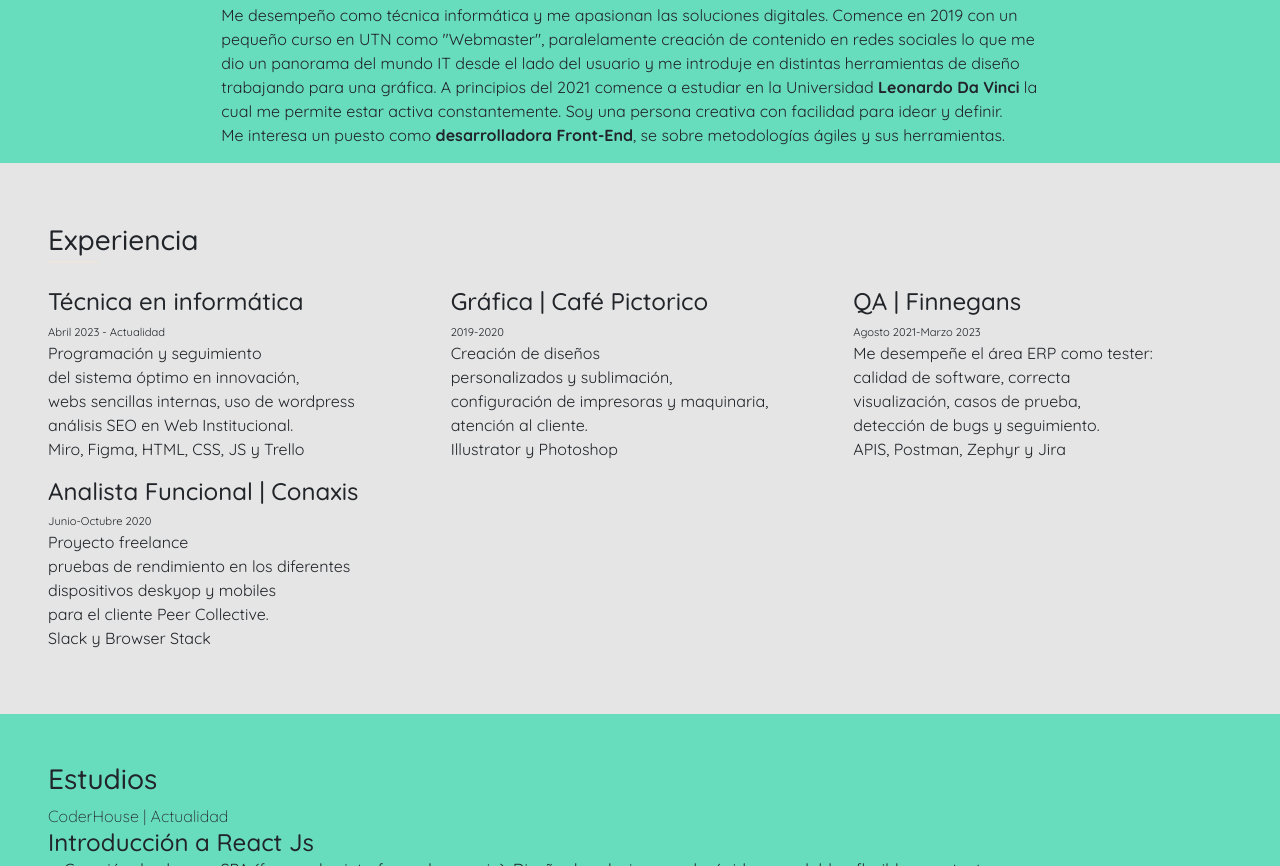
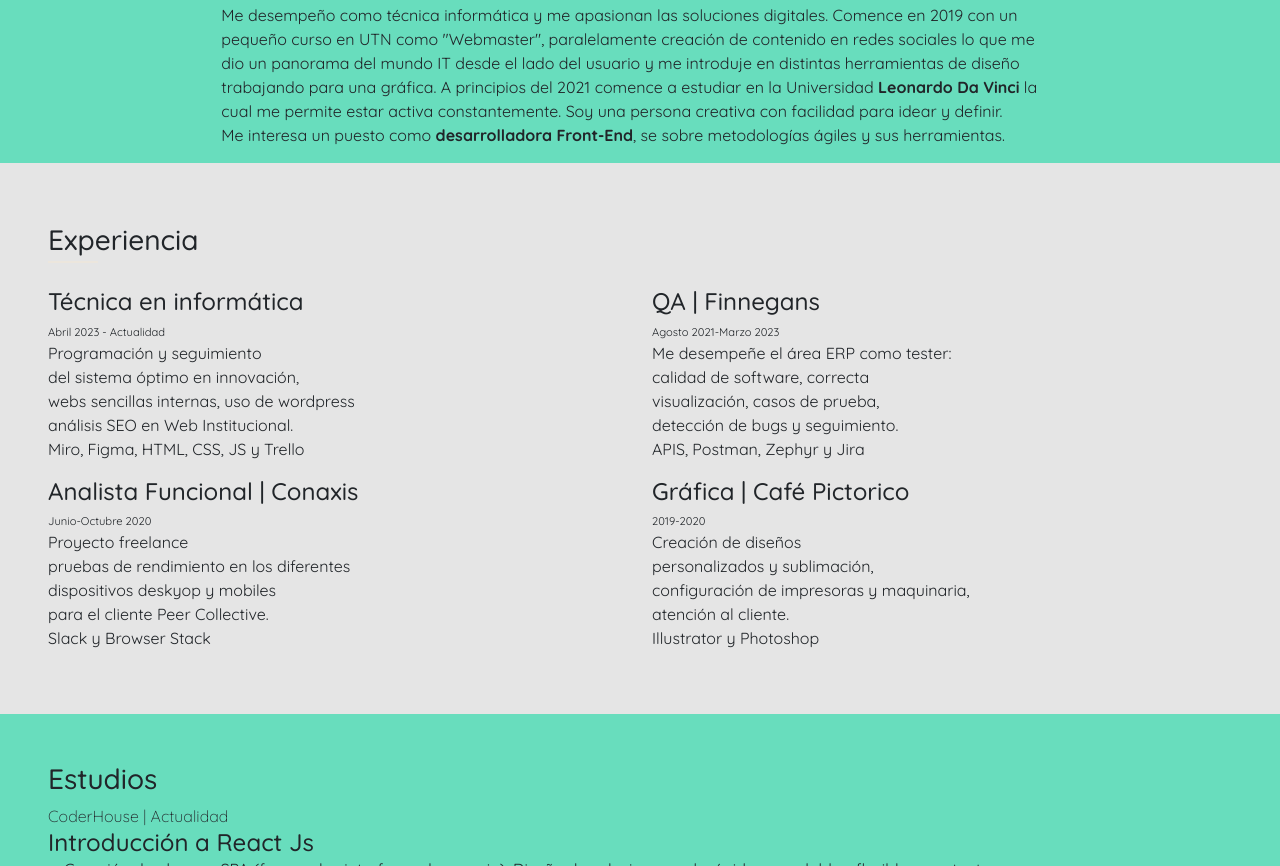
Before and after one commit to Florennuuu/MaquetaCV, a plain HTML site: page index.html in a window 1280 px wide. Shown: the part 460-1326 px from the top of the page. Drawn offline with nearby package versions, Linux system fonts and the light colour scheme; a web font is replaced by a local one.

Commit message:
Update index.html
niguo

```diff
--- a/index.html
+++ b/index.html
@@ -87,7 +87,7 @@
             <hr/>
           </h3>
 
-          <div class="col-12 col-sm-4">
+          <div class="col-12 col-sm-6">
             <h4>Técnica en informática</h4>
             <p class="my-0">Abril 2023 - Actualidad</p>
             <p>Programación y seguimiento <br>
@@ -98,17 +98,7 @@
             </p>
           </div>
 
-          <div class="col-12 col-sm-4" >
-            <h4>Gráfica | Café Pictorico</h4>
-            <p class="my-0">2019-2020</p>
-            <p>Creación de diseños  <br>
-              personalizados y sublimación,<br>
-              configuración de impresoras y maquinaria,<br>
-              atención al cliente.<br>
-              Illustrator y Photoshop</p>
-          </div>
-
-          <div class="col-12 col-sm-4">
+          <div class="col-12 col-sm-6">
             <h4>QA | Finnegans</h4>
             <p class="my-0">Agosto 2021-Marzo 2023</p>
             <p>Me desempeñe el área ERP como tester:<br>
@@ -118,7 +108,7 @@
             APIS, Postman, Zephyr y Jira</p>
           </div>
 
-          <div class="col-12 col-sm-4">
+          <div class="col-12 col-sm-6">
             <h4>Analista Funcional | Conaxis</h4>
             <p class="my-0">Junio-Octubre 2020</p>
             <p>Proyecto freelance<br>
@@ -126,6 +116,16 @@
               dispositivos deskyop y mobiles<br>
               para el cliente Peer Collective.<br>
               Slack y Browser Stack</p>
+          </div>
+
+          <div class="col-12 col-sm-6" >
+            <h4>Gráfica | Café Pictorico</h4>
+            <p class="my-0">2019-2020</p>
+            <p>Creación de diseños  <br>
+              personalizados y sublimación,<br>
+              configuración de impresoras y maquinaria,<br>
+              atención al cliente.<br>
+              Illustrator y Photoshop</p>
           </div>
         </div>
       </div>
```
